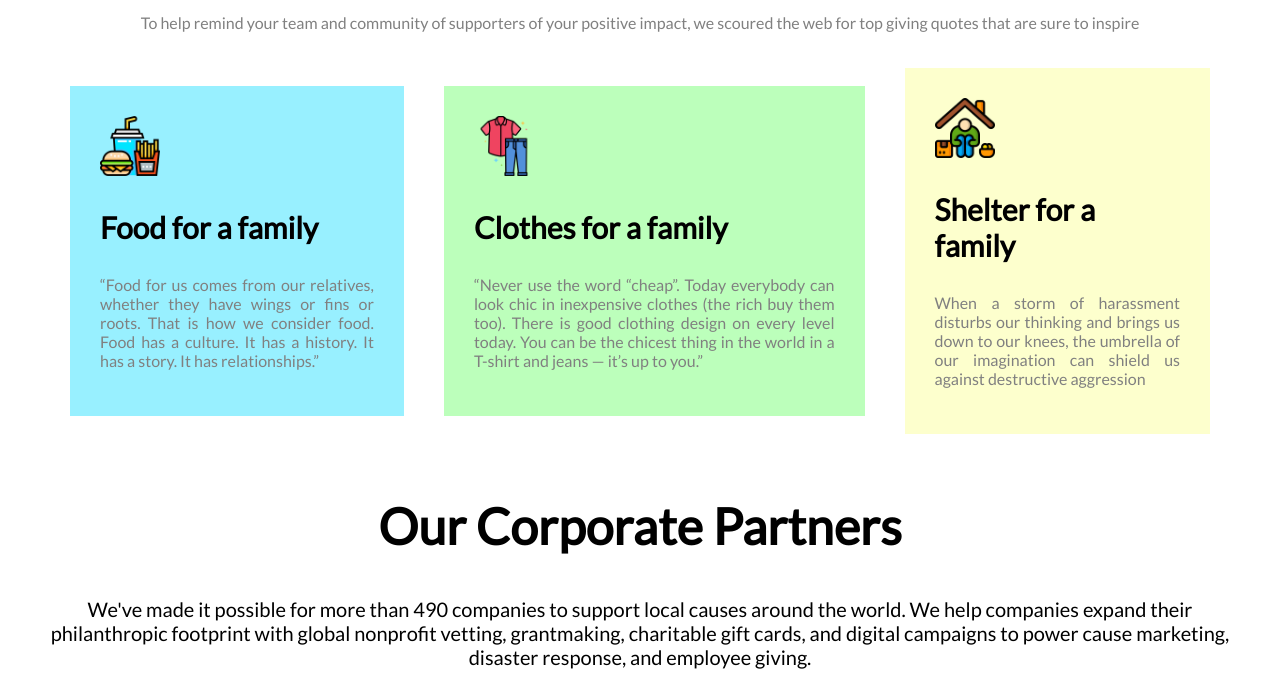
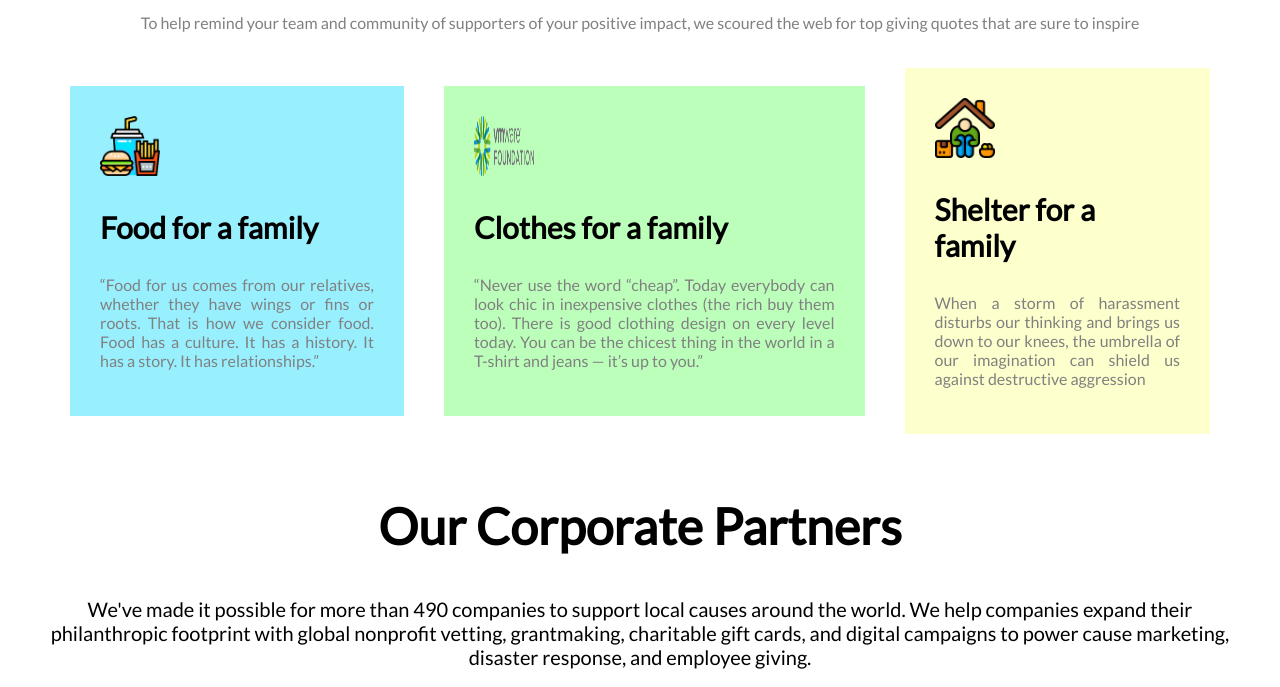
Before and after one commit to developerorin2002/donation-website, a plain HTML site: page index.html in a window 1280 px wide. Shown: the part 1376-2063 px from the top of the page. Drawn offline with Linux system fonts and the light colour scheme.

Commit message:
img change

```diff
--- a/index.html
+++ b/index.html
@@ -55,7 +55,7 @@
 
             </div>
             <div class="donate-card" id="donate-clothes">
-                <img src="./images/male-clothes.png" alt="">
+                <img src="./images/vmware.png" alt="">
                 <h3>Clothes for a family</h3>
                 <p>“Never use the word “cheap”. Today everybody can look chic in inexpensive clothes (the rich buy them too). There is good clothing design on every level today. You can be the chicest thing in the world in a T-shirt and jeans — it’s up to you.”</p>
 
```
